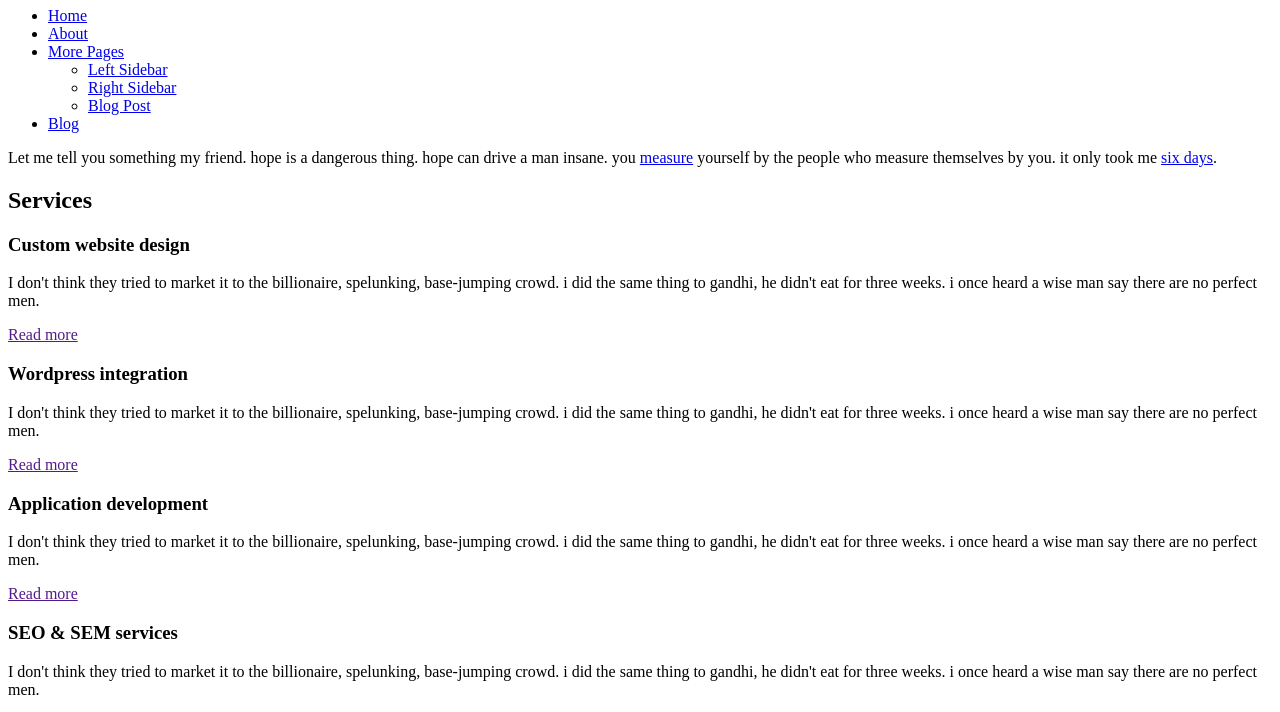
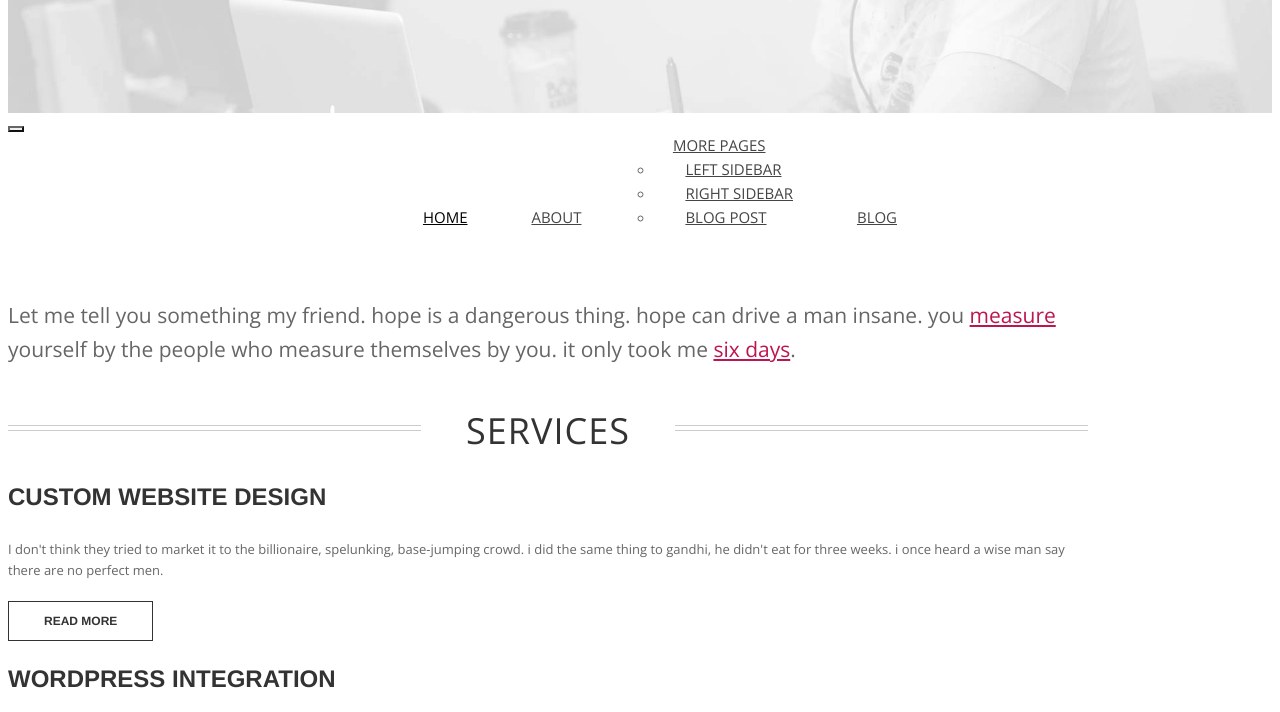
Before and after one commit to SittichaiMef/sittichai.github.io, a plain HTML site: page index.html in a window 1280 px wide. Shown: the part 406-1118 px from the top of the page. Drawn offline with nearby package versions, Linux system fonts and the light colour scheme; some icons are missing; files whose address does not match are found by name; a web font is replaced by a local one.

Commit message:
f commit

```diff
--- a/index.html
+++ b/index.html
@@ -17,8 +17,7 @@
 	<!-- Fonts -->
 	<link rel="stylesheet" href="http://fonts.googleapis.com/css?family=Alice|Open+Sans:400,300,700">
 	<!-- Custom styles -->
-	<!--<link rel="stylesheet" href="assets/css/styles.css" type="text/css"> -->
-	<link rel=“stylesheet” type=“text/css” href=“styles.css”>
+	<link rel="stylesheet" href="styles.css" type="text/css">
 
 	<!--[if lt IE 9]> <script src="assets/js/html5shiv.js"></script> <![endif]-->
 </head>
```
